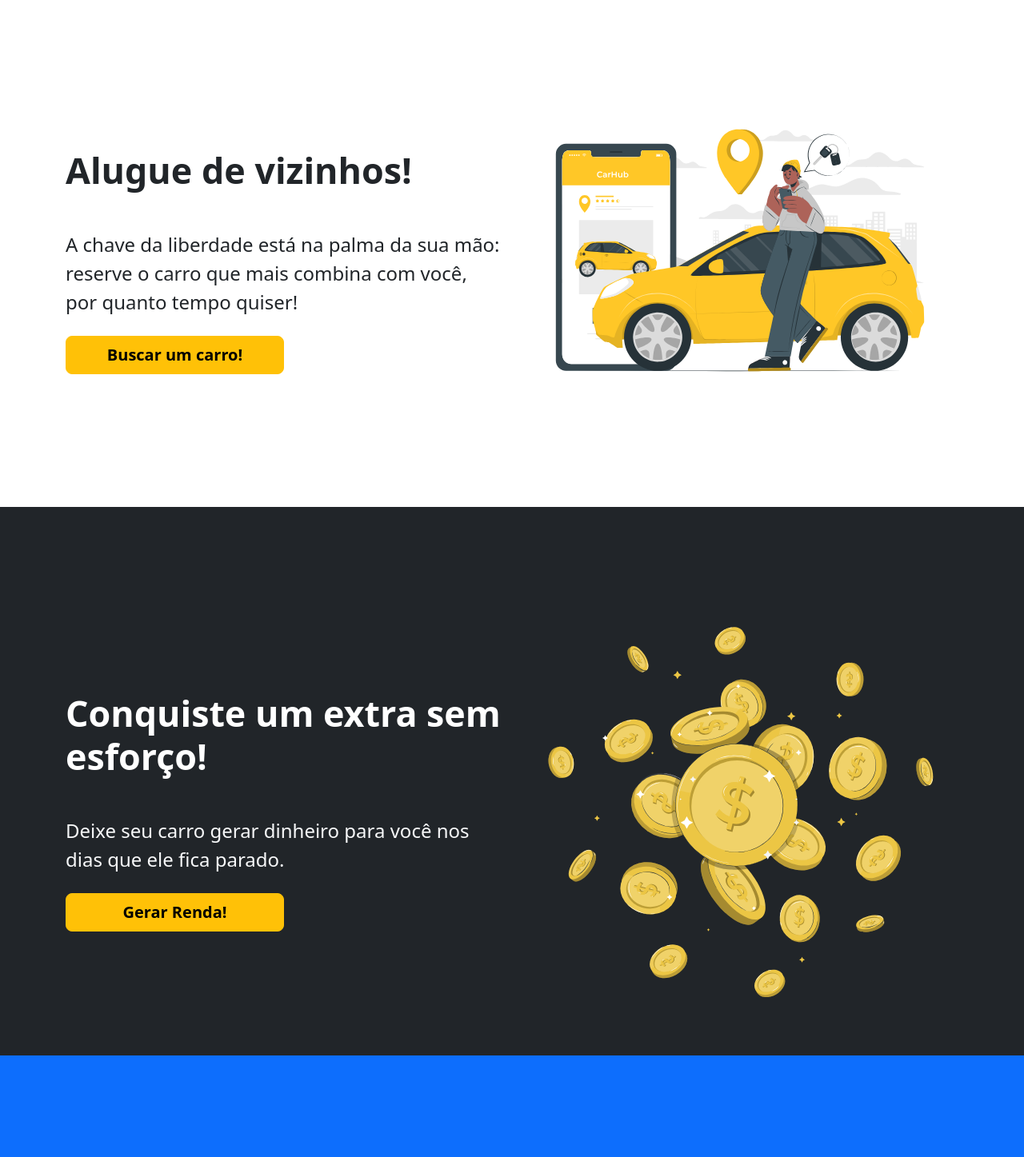
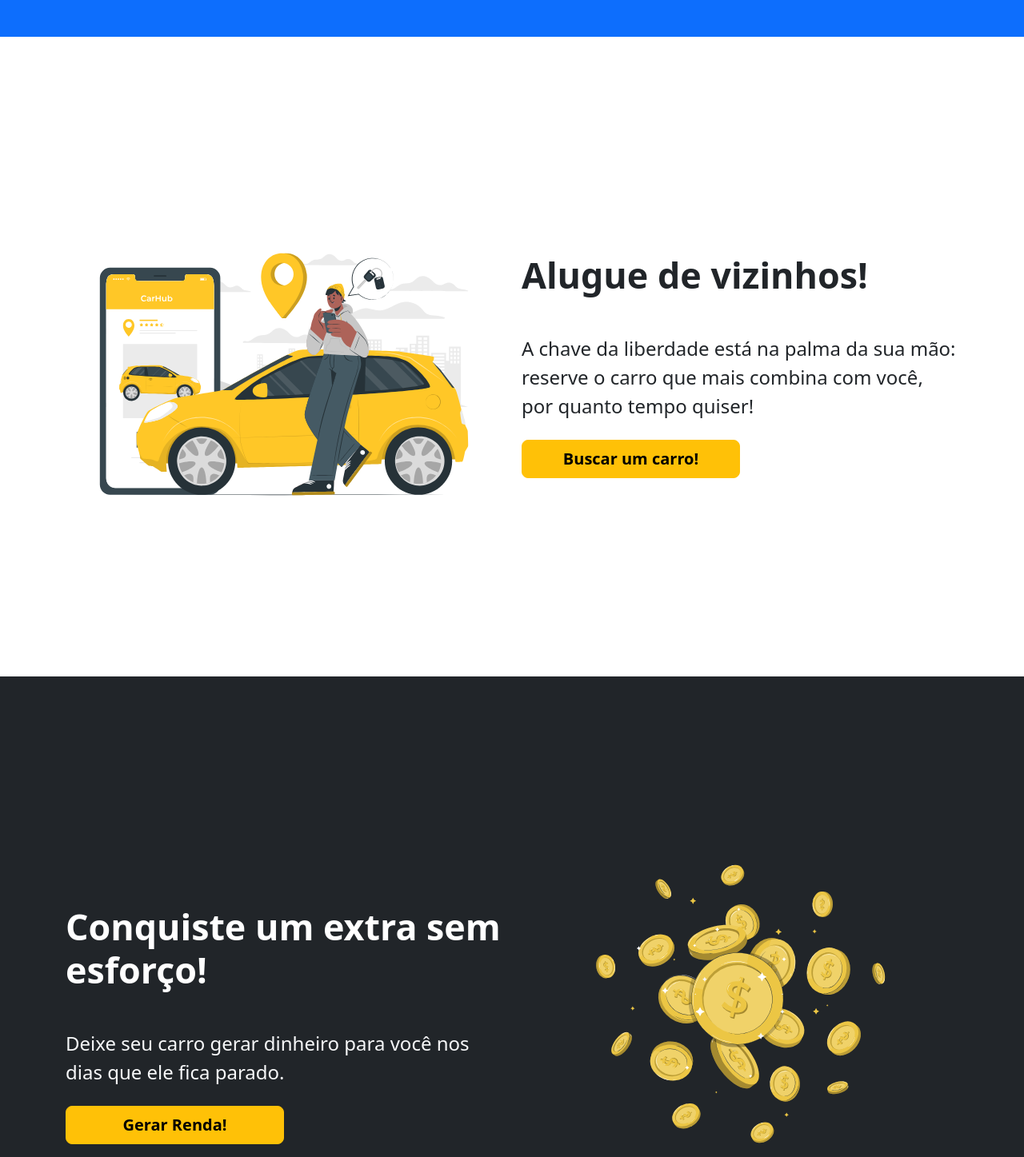
Before and after one commit to clemeson/carhub, a React (Vite) app in the folder frontend/: page / in a window 1280 px wide. Shown: the part 820-2267 px from the top of the page at 80% size. Built offline with nearby package versions, Linux system fonts and the light colour scheme.

Commit message:
fix: add vh-100 ni all session into home

```diff
--- a/frontend/index.html
+++ b/frontend/index.html
@@ -1,9 +1,10 @@
-<!doctype html>
+<!DOCTYPE html>
 <html lang="en">
   <head>
     <meta charset="UTF-8" />
     <link rel="icon" type="image/svg+xml" href="/vite.svg" />
-    <link rel="stylesheet" href="./global.css">
+    <link rel="stylesheet" href="./global.css" />
+
     <meta name="viewport" content="width=device-width, initial-scale=1.0" />
     <script src="https://unpkg.com/aos@next/dist/aos.js"></script>
     <title>Vite + React</title>
@@ -12,9 +13,10 @@
     <div id="root"></div>
     <script type="module" src="/src/main.jsx"></script>
 
-
     <script>
       AOS.init();
     </script>
   </body>
+  <!-- Bootstrap JavaScript Bundle with Popper -->
+  <script src="https://cdn.jsdelivr.net/npm/bootstrap@5.3.0/dist/js/bootstrap.bundle.min.js"></script>
 </html>
--- a/frontend/src/components/Header/index.jsx
+++ b/frontend/src/components/Header/index.jsx
@@ -14,7 +14,7 @@ function Header() {
       <nav className="navbar navbar-expand-lg  container">
         <div className="container-fluid justify-content-between d-flex d-flex">
           <a href="/">
-            <img src={logo}></img>
+            <img className="w-75" src={logo}></img>
           </a>
           <button
             className="navbar-toggler"
--- a/frontend/src/pages/Home/index.jsx
+++ b/frontend/src/pages/Home/index.jsx
@@ -23,7 +23,7 @@ function Home() {
     <>
       <div className="bg-primary">
         <section
-          className="section1 d-flex flex-column calc-vh-100 container pt-5  "
+          className="section1 d-flex flex-column vh-100 container pt-5  "
           data-aos="fade-up"
           data-aos-duration="1500"
         >
@@ -68,12 +68,12 @@ function Home() {
 
       <div className="bg-white">
         <section
-          className="section2 d-flex flex-column calc-vh-100 container  align-itens-center justify-content-center"
+          className="section2 d-flex flex-column vh-100 container  align-itens-center justify-content-center"
           data-aos="fade-up"
           data-aos-duration="1500"
         >
           <div className="row">
-            <div className="mt-5  col-md-6 d-flex flex-column justify-content-center">
+            <div className="  col-md-6 d-flex flex-column justify-content-center order-md-last">
               {' '}
               <h1 className=" text-dark fw-bold my-4">Alugue de vizinhos!</h1>
               <p className="fs-4 my-4">
@@ -90,7 +90,7 @@ function Home() {
                 </div>
               </div>
             </div>
-            <div className="d-flex justify-content-center mx-auto col-md-6">
+            <div className="d-flex justify-content-center mx-auto col-md-6 ">
               <img
                 className="w-100 pt-5"
                 src={car2}
@@ -102,16 +102,16 @@ function Home() {
         </section>
       </div>
 
-      <div className="bg-dark">
+      <div className="bg-dark d-flex align-items-center justify-content-center vh-100">
         <section
-          className="section3 d-flex flex-column calc-vh-100 container pt-5  "
+          className="section3 d-flex flex-column  container "
           data-aos="fade-up"
           data-aos-duration="1500"
         >
-          <div className="row">
+          <div className="row ">
             <div className="col-md-6 d-flex justify-content-center mx-auto order-md-1">
               <img
-                className="w-100 pt-5"
+                className="w-75 "
                 src={lowmoney}
                 alt="Carro 1"
                 data-aos="flip-left"
@@ -142,7 +142,7 @@ function Home() {
 
       <div className="bg-primary">
         <section
-          className="section4 d-flex flex-column calc-vh-100 container pt-5  "
+          className="section4 d-flex flex-column vh-100 container pt-5  "
           data-aos="fade-up"
           data-aos-duration="1500"
         >
```
